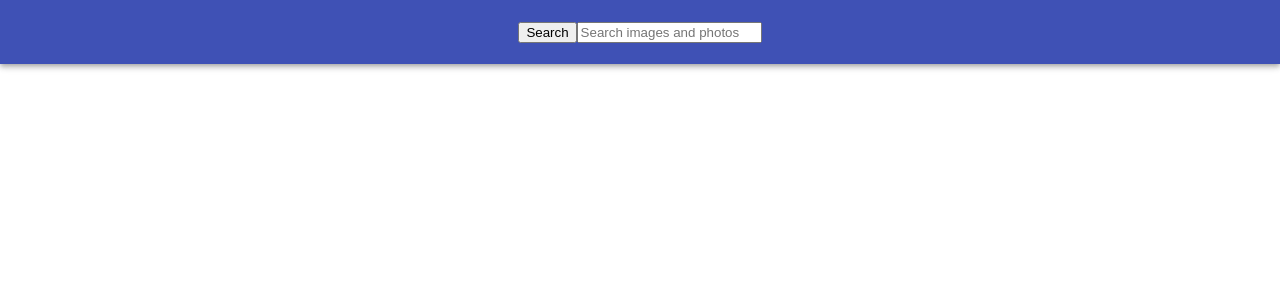
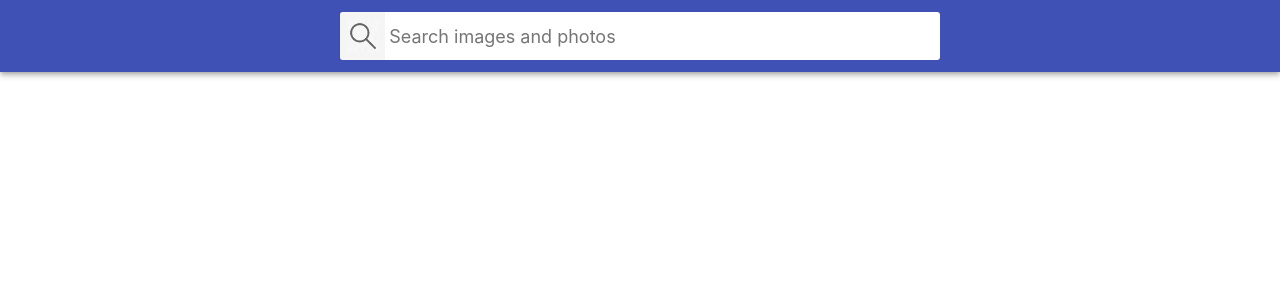
Before and after one commit to stanislavzhuk/goit-react-hw-03-image-finder, a React (Create React App) app: page / in a window 1280 px wide. Shown: the top 300 px of the page. Built offline with nearby package versions, Linux system fonts and the light colour scheme.

Commit message:
update Searchbar + styles

```diff
--- a/src/components/Searchbar/Searchbar.jsx
+++ b/src/components/Searchbar/Searchbar.jsx
@@ -6,13 +6,13 @@ class Searchbar extends Component {
   render() {
     return (
       <header className={css.Searchbar}>
-        <form class="form">
-          <button type="submit" class="button">
-            <span class="button-label">Search</span>
+        <form className={css.SearchForm}>
+          <button type="submit" className={css.SearchFormButton}>
+            <span className={css.SearchFormButtonLabel}>Search</span>
           </button>
 
           <input
-            class="input"
+            className={css.SearchFormInput}
             type="text"
             autocomplete="off"
             autofocus
--- a/src/components/Searchbar/Searchbar.module.css
+++ b/src/components/Searchbar/Searchbar.module.css
@@ -30,13 +30,13 @@
   overflow: hidden;
 }
 
-.SearchForm-button {
+.SearchFormButton {
   display: inline-block;
   width: 48px;
   height: 48px;
   border: 0;
-  background-image: url('https://image.flaticon.com/icons/svg/149/149852.svg');
-  background-size: 40%;
+  background-image: url('../../img/magnifying_glass.png');
+  background-size: 70%;
   background-repeat: no-repeat;
   background-position: center;
   opacity: 0.6;
@@ -45,11 +45,11 @@
   outline: none;
 }
 
-.SearchForm-button:hover {
+.SearchFormButton:hover {
   opacity: 1;
 }
 
-.SearchForm-button-label {
+.SearchFormButtonLabel {
   position: absolute;
   width: 1px;
   height: 1px;
@@ -61,7 +61,7 @@
   border: 0;
 }
 
-.SearchForm-input {
+.SearchFormInput {
   display: inline-block;
   width: 100%;
   font: inherit;
@@ -72,7 +72,7 @@
   padding-right: 4px;
 }
 
-.SearchForm-input::placeholder {
+.SearchFormInput::placeholder {
   font: inherit;
   font-size: 18px;
 }
```
Also changed, not shown: src/img/magnifying_glass.png (added).
